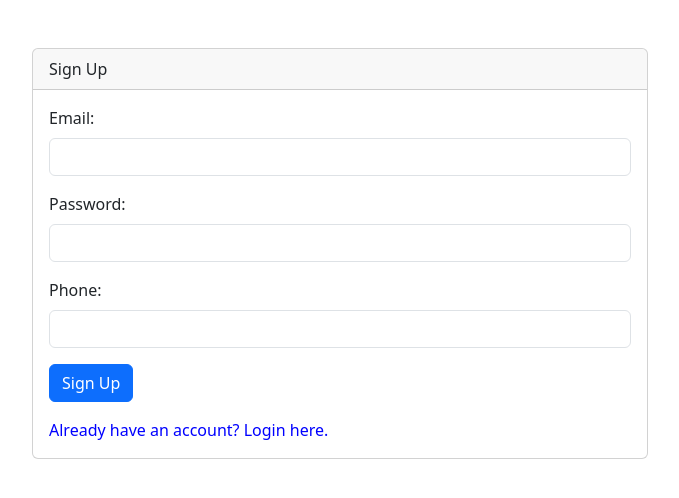
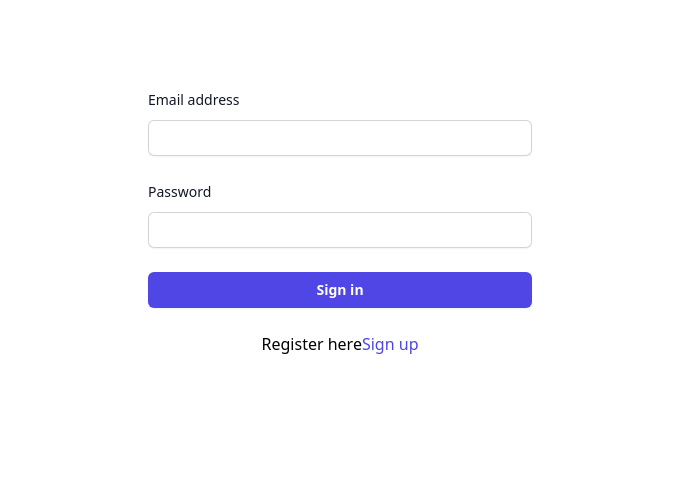
Before and after one commit to Mahikagarg09/taskAPI, a React (Create React App) app in the folder client/: page / in a window 1280 px wide. Shown: the top 498 px of the page, without its empty margins (300-979 px from the left). Built offline with nearby package versions, Linux system fonts and the light colour scheme.

Commit message:
signup/signin

```diff
--- a/client/src/App.js
+++ b/client/src/App.js
@@ -1,5 +1,6 @@
 import React from 'react'
 import Auth from './components/Auth'
+import './index.css'
 
 export default function App() {
   return (
--- a/client/src/components/Auth.js
+++ b/client/src/components/Auth.js
@@ -1,69 +1,87 @@
 import React, { useState } from 'react';
-import 'bootstrap/dist/css/bootstrap.min.css';
-import axios from 'axios'
 
-const Auth = () => {
-  const [email, setEmail] = useState('');
-  const [password, setPassword] = useState('');
-  const [phone, setPhone] = useState('');
-  const [isSignUp, setIsSignUp] = useState(true);
+export default function Auth() {
+  const [showSignUp, setShowSignUp] = useState(false);
 
-  const handleToggle = () => {
-    setIsSignUp(!isSignUp);
-  };
-
-  const handleSubmit = async (e) => {
-    e.preventDefault();
-
-    try {
-      const apiUrl = isSignUp ? 'https://localhost:3000/api/auth/register' : 'https://localhost:3000/api/auth/login';
-      const response = await axios.post(apiUrl, { email, password, phone });
-
-      // Handle successful response, e.g., redirect to a new page or update state
-      console.log(response.data);
-
-    } catch (error) {
-      // Handle error, e.g., display an error message
-      console.error(error);
-    }
-
-    // Reset form fields after submission
-    setEmail('');
-    setPassword('');
-    setPhone('');
+  const handleSignUpToggle = () => {
+    setShowSignUp(!showSignUp);
   };
 
   return (
-    <div className="container mt-5">
-      <div className="row justify-content-center">
-        <div className="col-md-6">
-          <div className="card">
-            <div className="card-header">{isSignUp ? 'Sign Up' : 'Login'}</div>
-            <div className="card-body">
-              <form onSubmit={handleSubmit}>
-                <div className="mb-3">
-                  <label htmlFor="email" className="form-label">Email:</label>
-                  <input type="email" className="form-control" id="email" value={email} onChange={(e) => setEmail(e.target.value)} required />
-                </div>
-                <div className="mb-3">
-                  <label htmlFor="password" className="form-label">Password:</label>
-                  <input type="password" className="form-control" id="password" value={password} onChange={(e) => setPassword(e.target.value)} required />
-                </div>
-                <div className="mb-3">
-                  <label htmlFor="phone" className="form-label">Phone:</label>
-                  <input type="tel" className="form-control" id="phone" value={phone} onChange={(e) => setPhone(e.target.value)} required />
-                </div>
-                <button type="submit" className="btn btn-primary">{isSignUp ? 'Sign Up' : 'Login'}</button>
-              </form>
-              <p className="mt-3" onClick={handleToggle} style={{ cursor: 'pointer', color: 'blue' }}>
-                {isSignUp ? 'Already have an account? Login here.' : 'Don\'t have an account? Sign up here.'}
-              </p>
+    <div className="flex min-h-full flex-1 flex-col justify-center items-center px-6 py-12 lg:px-8">
+      <div className="mt-10 sm:mx-auto sm:w-full sm:max-w-sm">
+        <form className="space-y-6" action="#" method="POST">
+          <div>
+            <label htmlFor="email" className="block text-sm font-medium leading-6 text-gray-900">
+              Email address
+            </label>
+            <div className="mt-2">
+              <input
+                id="email"
+                name="email"
+                type="email"
+                autoComplete="email"
+                required
+                className="block w-full rounded-md border-0 py-1.5 text-gray-900 shadow-sm ring-1 ring-inset ring-gray-300 placeholder:text-gray-400 focus:ring-2 focus:ring-inset focus:ring-indigo-600 sm:text-sm sm:leading-6"
+              />
             </div>
           </div>
-        </div>
+          <div>
+            <div className="flex items-center justify-between">
+              <label htmlFor="password" className="block text-sm font-medium leading-6 text-gray-900">
+                Password
+              </label>
+            </div>
+            <div className="mt-2">
+              <input
+                id="password"
+                name="password"
+                type="password"
+                autoComplete="current-password"
+                required
+                className="block w-full rounded-md border-0 py-1.5 text-gray-900 shadow-sm ring-1 ring-inset ring-gray-300 placeholder:text-gray-400 focus:ring-2 focus:ring-inset focus:ring-indigo-600 sm:text-sm sm:leading-6"
+              />
+            </div>
+          </div>
+
+          {showSignUp && (
+            <div>
+              <div className="mt-2">
+                <label htmlFor="phone" className="block text-sm font-medium leading-6 text-gray-900">
+                  Phone
+                </label>
+                <input
+                  id="phone"
+                  name="phone"
+                  type="tel"
+                  autoComplete="tel"
+                  className="block w-full rounded-md border-0 py-1.5 text-gray-900 shadow-sm ring-1 ring-inset ring-gray-300 placeholder:text-gray-400 focus:ring-2 focus:ring-inset focus:ring-indigo-600 sm:text-sm sm:leading-6"
+                />
+              </div>
+            </div>
+          )}
+
+          <div>
+            <button
+              type="submit"
+              className="flex w-full justify-center rounded-md bg-indigo-600 px-3 py-1.5 text-sm font-semibold leading-6 text-white shadow-sm hover:bg-indigo-500 focus-visible:outline focus-visible:outline-2 focus-visible:outline-offset-2 focus-visible:outline-indigo-600"
+            >
+              {showSignUp ? 'Sign Up' : 'Sign in'}
+            </button>
+          </div>
+
+          <div className="text-center">
+          {showSignUp ? 'Already have an account?' : 'Register here'}
+            <button
+              type="button"
+              onClick={handleSignUpToggle}
+              className="text-indigo-600 hover:text-indigo-500 focus:outline-none focus:underline"
+            >
+              {showSignUp ? 'Sign in' : 'Sign up'}
+            </button>
+          </div>
+        </form>
       </div>
     </div>
   );
-};
-
-export default Auth;
+}
```
